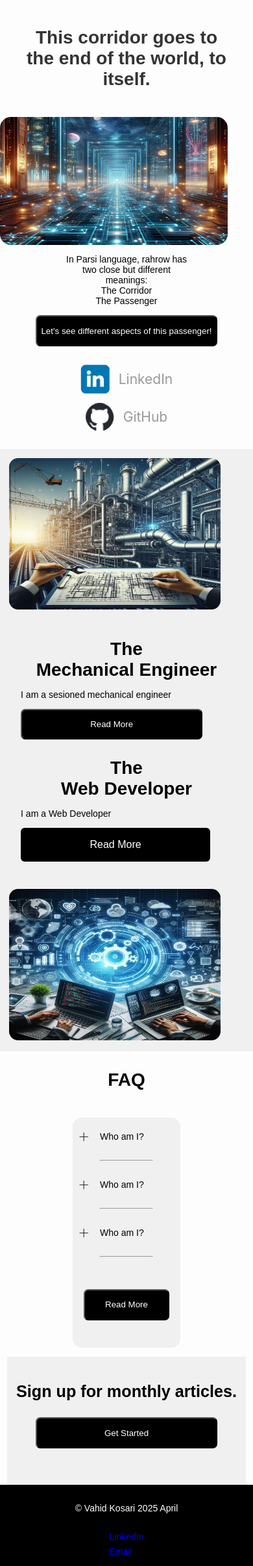
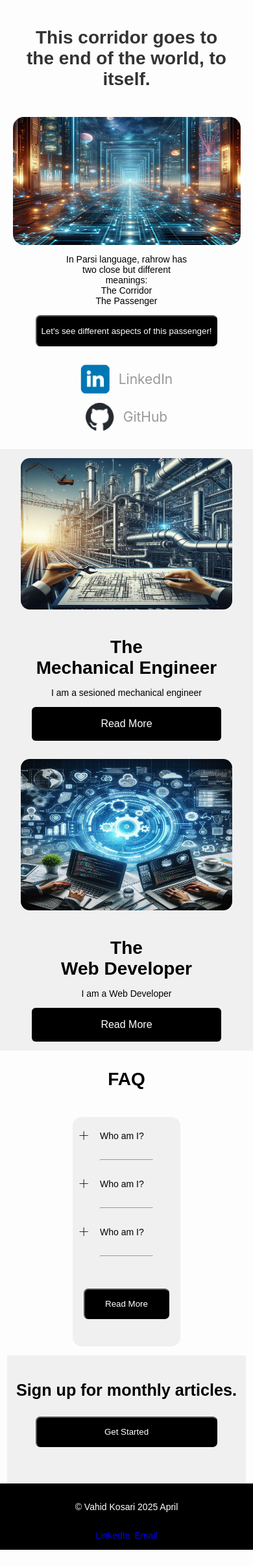
Before and after one commit to Vahid-Kosari/Rahrow, a Django app: page / in a window 390 px wide. Shown: the whole page at 65% size. After the commit the page ends 2385 px from the top, so only its background shows below. Run offline with Django 5.2, Linux system fonts and the light colour scheme.

Commit message:
mobile version centered

```diff
--- a/static/styles.css
+++ b/static/styles.css
@@ -71,15 +71,8 @@ html {
     .corridor-img {
       width: 100%;
       max-width: 60rem;
-      /* height: 200; */
       display: block;
-      /* overflow: hidden; */
       aspect-ratio: 1.7777777777777777 / 1;
-      background-image: url(/* image.png */);
-      background-size: cover;
-      background-repeat: no-repeat;
-      background-position: center;
-      /* position: absolute; */
       border-radius: 1.2rem;
     }
     .corridor-Expalnation-box {
@@ -132,7 +125,7 @@ html {
         aspect-ratio: 1.4 / 1;
         border-radius: 1rem;
       }
-      .Eng-and-Web-box-eng-info-box, .Eng-and-Web-box-web-info-box {
+      .Eng-and-Web-box-info-box {
         display: flex;
         flex-direction: column;
         /* gap: 1rem; */
@@ -141,9 +134,14 @@ html {
         width: 100%;
         max-width: 28rem;
       }
-        .Eng-and-Web-box-eng, .Eng-and-Web-box-web {
+        .Eng-and-Web-box-eng {
           display: flex;
           flex-direction: row;
+          gap: 3rem;
+        }
+        .Eng-and-Web-box-web {
+          display: flex;
+          flex-direction: row-reverse;
           gap: 3rem;
         }
         .the-title {
@@ -279,6 +277,7 @@ html {
         }
 
         .corridor-img {
+          justify-self: center;
           width: 90%;
         }
 
@@ -321,8 +320,7 @@ html {
           align-items: center;
         }
 
-        .Eng-and-Web-box-eng-info-box,
-        .Eng-and-Web-box-web-info-box {
+        .Eng-and-Web-box-info-box {
           width: 90%;
           height: auto;
         }
@@ -330,6 +328,14 @@ html {
         .Eng-and-Web-box img {
           height: auto;
           width: 90%;
+          justify-self: center;
+        }
+
+        .the-brief {
+          text-align: center;;
+        }
+        .btn-link {
+          align-self: center;
         }
 
         .FAQ-accardion {
@@ -361,7 +367,7 @@ html {
         }
 
         .footer-connection {
-          flex-direction: column;
+          flex-direction: row;
           gap: 0.5rem;
         }
 
--- a/templates/index.html
+++ b/templates/index.html
@@ -6,7 +6,7 @@
     <meta charset="UTF-8" />
     <meta http-equiv="X-UA-Compatible" content="IE=edge" />
     <meta name="viewport" content="width=device-width, initial-scale=1.0" />
-    <link rel="stylesheet" href="{% static 'styles.css' %}?v=2.3" />
+    <link rel="stylesheet" href="{% static 'styles.css' %}?v=3.0" />
     <link rel="icon" type="image/png" href="{% static 'images/Icon.png' %}" />
     <title>Rahrow</title>
 </head>
@@ -49,27 +49,23 @@
         <section class="_3-Eng-and-Web-sec">
             <div class="Eng-and-Web-box">
                 <div class="Eng-and-Web-box-eng">
-                    <span class="Eng-and-Web-box-eng-img-box">
-                        <img class="Eng-and-Web-box-eng-img" src="{% static '/images/Mechanical_eng_img.png' %}">
-                    </span>
-                    <span class="Eng-and-Web-box-eng-info-box">
+                    <img class="Eng-and-Web-box-img" src="{% static '/images/Mechanical_eng_img.png' %}" title="Mechanical Engineer">
+                    <span class="Eng-and-Web-box-info-box">
                         <p class="the-title">The<br>Mechanical Engineer</p>
                         <p class="the-brief">I am a sesioned mechanical engineer</p>
-                        <button class="Eng-and-Web-box-button">
+                        <a href="" class="btn-link"> <!-- {---% url 'Eng_projects' %} -->
                             <p class="Eng-and-Web-box-button-text">Read More</p>
-                        </button>
+                        </a>
                     </span>
                 </div>
                 <div class="Eng-and-Web-box-web">
-                    <span class="Eng-and-Web-box-web-info-box">
+                    <img class="Eng-and-Web-box-img" src="{% static '/images/Web_developer_img.png' %}" title="Web Developer">
+                    <span class="Eng-and-Web-box-info-box">
                         <p class="the-title">The<br>Web Developer</p>
                         <p class="the-brief">I am a Web Developer</p>
                         <a href="{% url 'web_projects' %}" class="btn-link">
                             <p class="Eng-and-Web-box-button-text">Read More</p>
                         </a>
-                    </span>
-                    <span class="Eng-and-Web-box-web-img-box">
-                        <img class="Eng-and-Web-box-web-img" src="{% static '/images/Web_developer_img.png' %}">
                     </span>
                 </div>
             </div>
```
